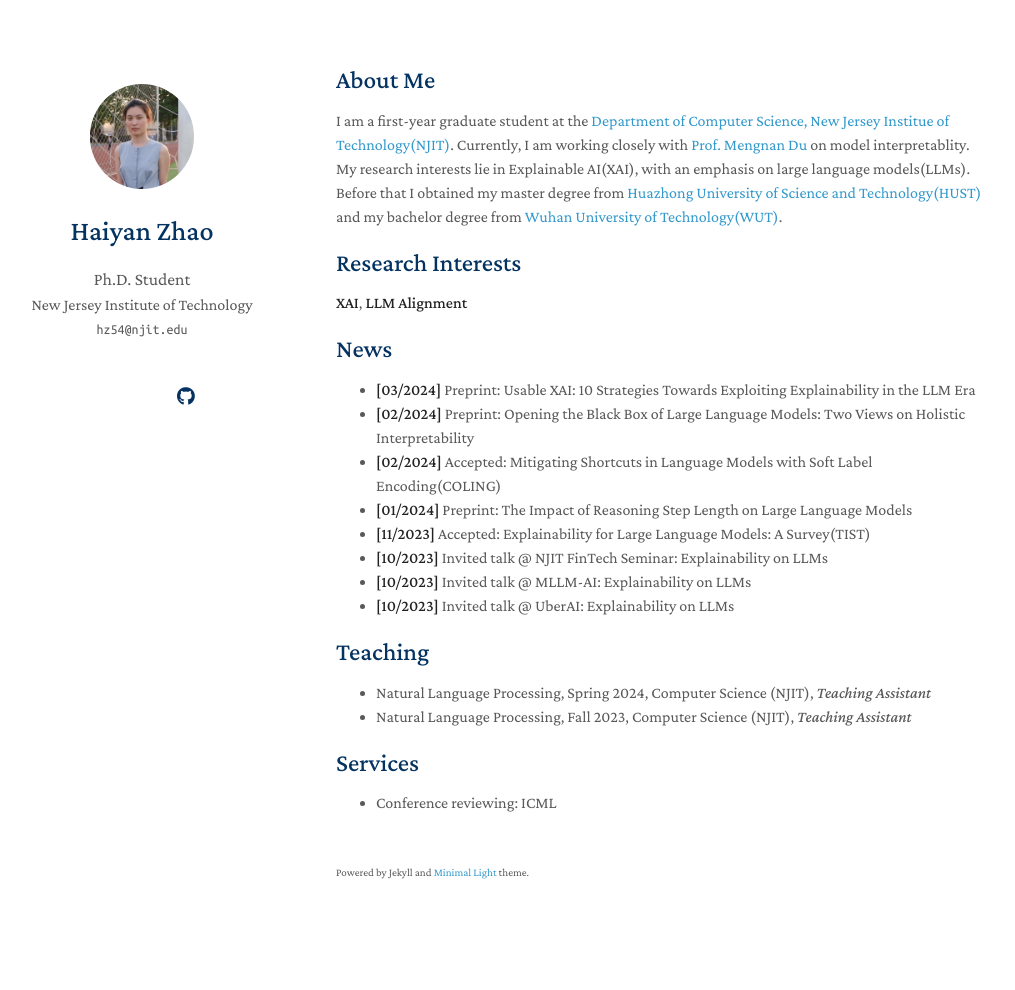
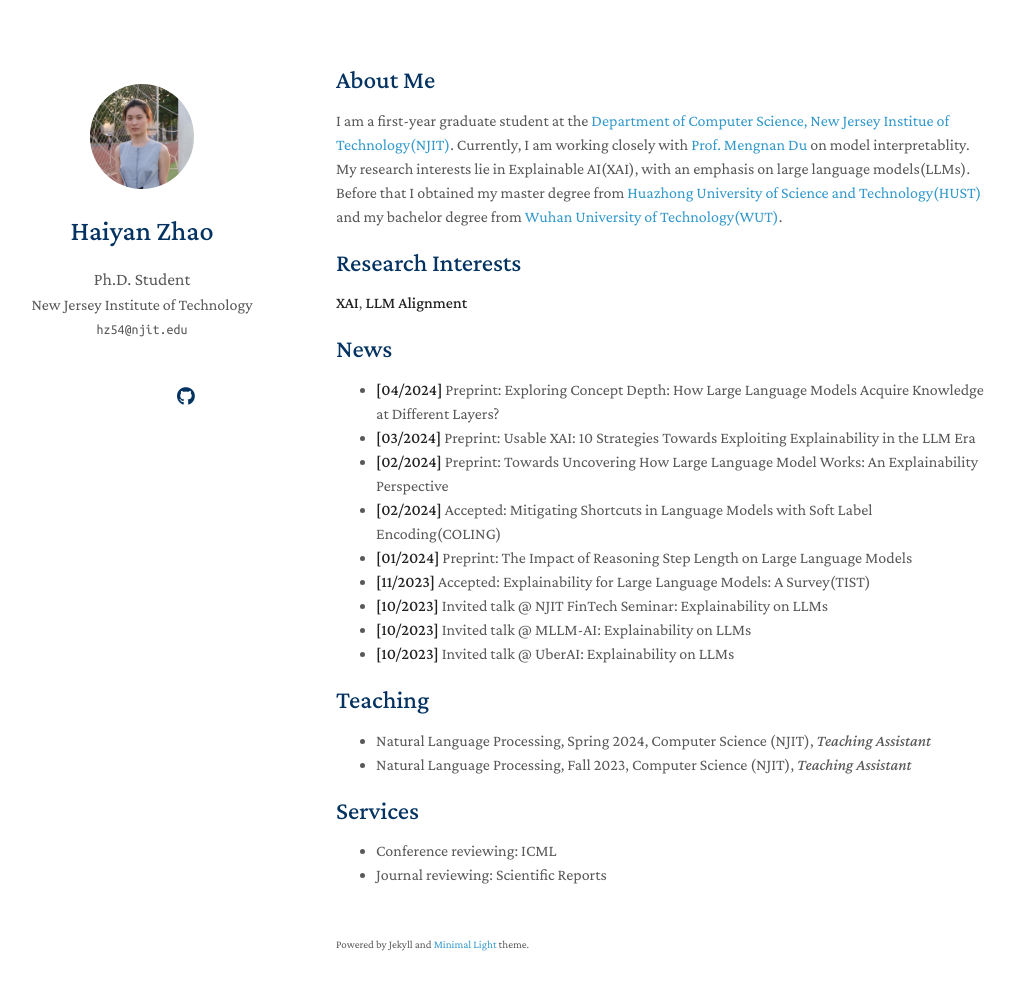
Before and after one commit to hy-zhao23/hy-zhao23.github.io, a Jekyll site: the page built from index.md, in a window 1280 px wide and 1025 px high. Shown: the top 990 px of the window, without its empty margins (134-1149 px from the left). Built offline with Jekyll 4.4.1, drawn with Linux system fonts in a browser that asks for light colours; nearby versions of some CDN libraries; a style sheet for code colours, icons or effects is not loaded; our own code applies the rules of GitHub Pages for plain Markdown files.

Commit message:
Update publications

```diff
--- a/_includes/services.md
+++ b/_includes/services.md
@@ -15,3 +15,4 @@
 </ul> -->
 
 - Conference reviewing: ICML
+- Journal reviewing: Scientific Reports
--- a/index.md
+++ b/index.md
@@ -13,8 +13,9 @@ I am a first-year graduate student at the [Department of Computer Science, New J
 
 ## News
 
+- **[04/2024]** Preprint: Exploring Concept Depth: How Large Language Models Acquire Knowledge at Different Layers?
 - **[03/2024]** Preprint: Usable XAI: 10 Strategies Towards Exploiting Explainability in the LLM Era
-- **[02/2024]** Preprint: Opening the Black Box of Large Language Models: Two Views on Holistic Interpretability
+- **[02/2024]** Preprint: Towards Uncovering How Large Language Model Works: An Explainability Perspective
 - **[02/2024]** Accepted: Mitigating Shortcuts in Language Models with Soft Label Encoding(COLING)
 - **[01/2024]** Preprint: The Impact of Reasoning Step Length on Large Language Models
 - **[11/2023]** Accepted: Explainability for Large Language Models: A Survey(TIST)
```
